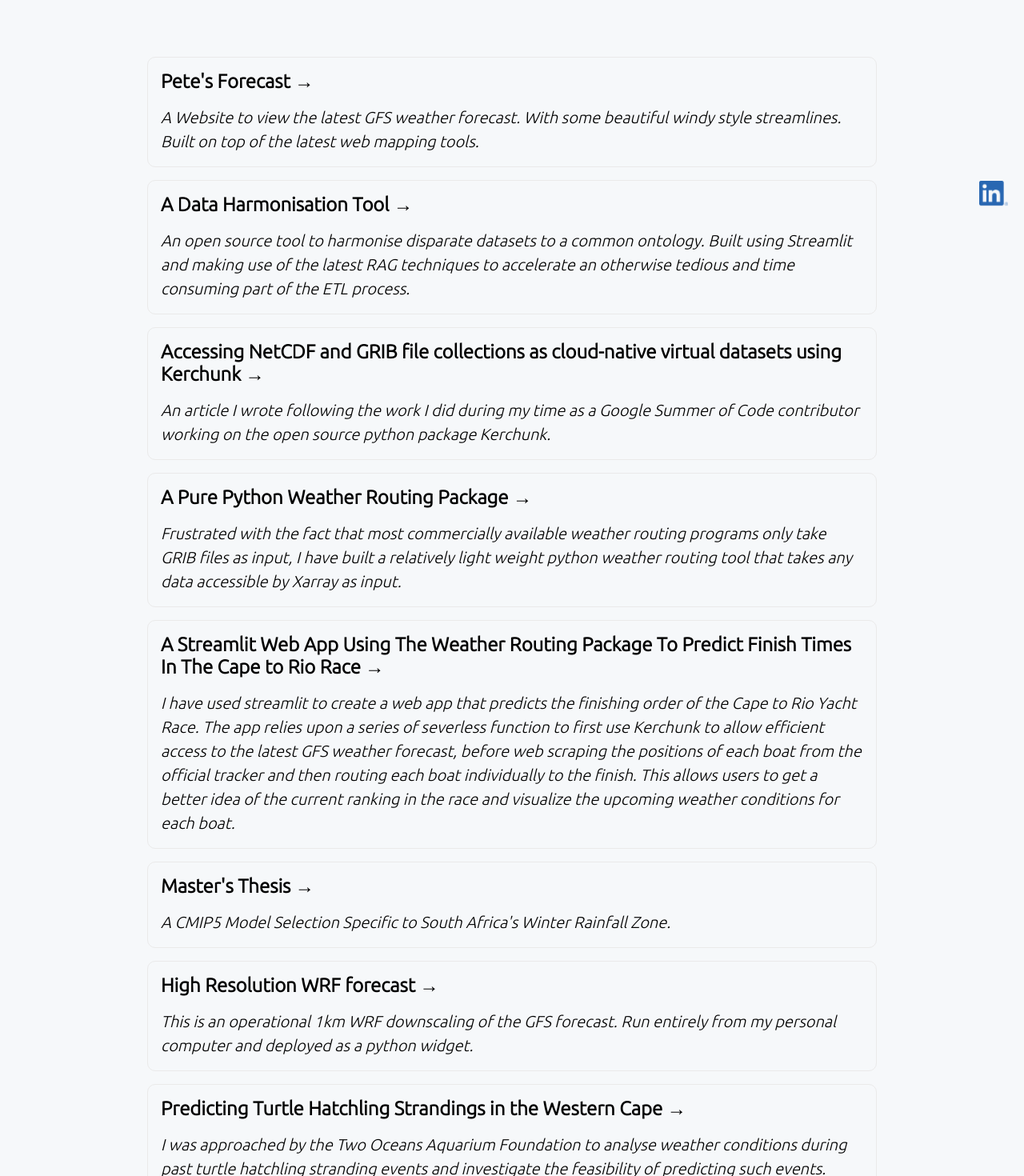
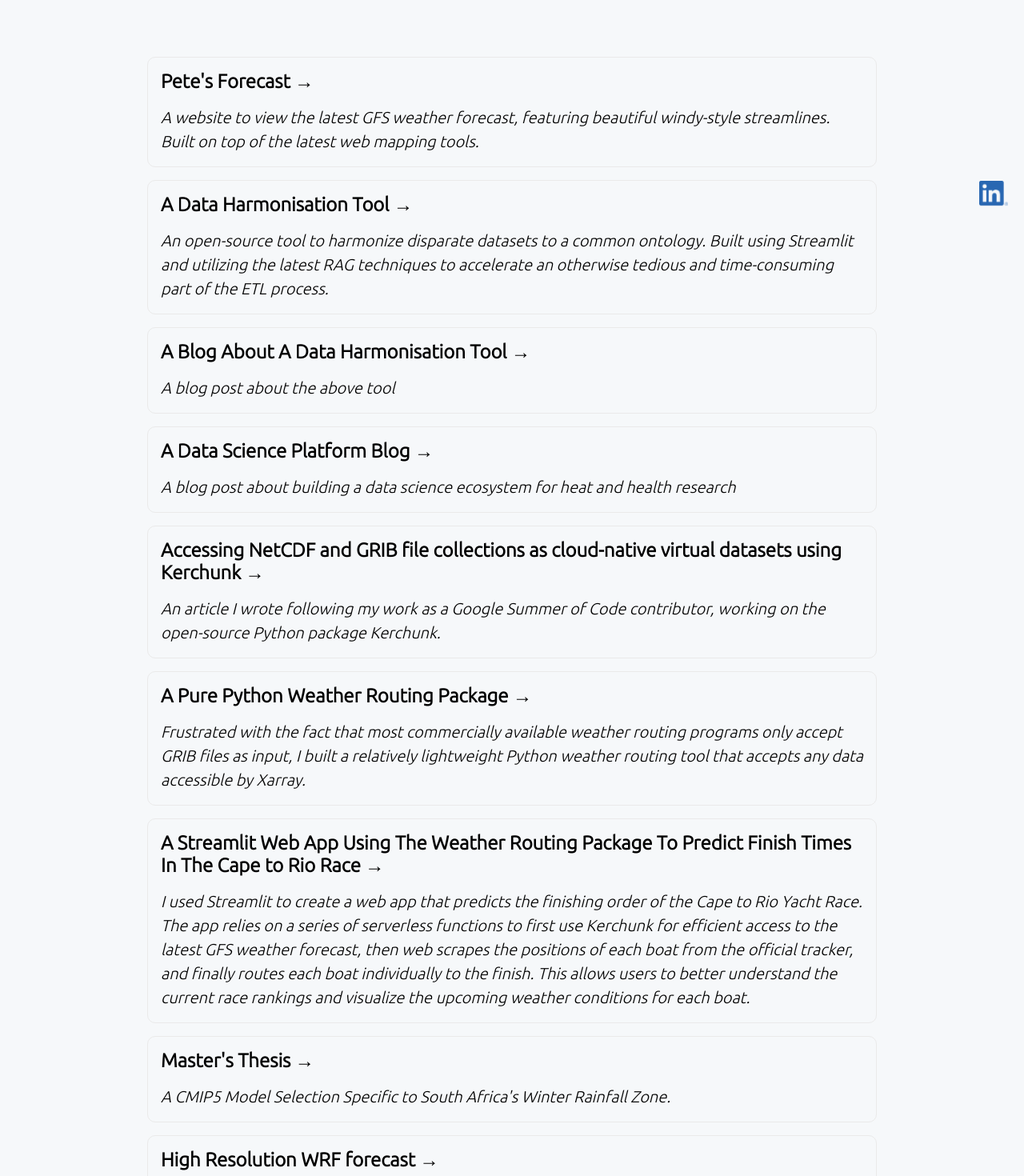
Before and after one commit to peterm790/nextjs_site, a Next.js app: page / in a window 1280 px wide. Shown: the part 520-1990 px from the top of the page at 80% size. Built offline with nearby package versions, Linux system fonts and the light colour scheme.

Commit message:
add heat blogs, fix grammar

```diff
--- a/pages/index.js
+++ b/pages/index.js
@@ -14,7 +14,7 @@ export default function Home() {
 
       <section className={utilStyles.headingMd}>
         <p className={styles.description}>
-          Hello! Please find below a haphazard collection of projects I have worked on over the years.
+          Hello! This site contains a haphazard collection of projects I have worked on over the years :)
         </p>
       </section>
 
@@ -24,35 +24,49 @@ export default function Home() {
             <Link href ="https://www.petesforecast.com/map">
             <a className={styles.card}>
               <h2>Pete&apos;s Forecast &rarr;</h2>
-              <p><em>A Website to view the latest GFS weather forecast. With some beautiful windy style streamlines. Built on top of the latest web mapping tools.</em></p>
+              <p><em>A website to view the latest GFS weather forecast, featuring beautiful windy-style streamlines. Built on top of the latest web mapping tools.</em></p>
             </a>
             </Link>
 
             <Link href = "https://github.com/csag-uct/Metadata-Harmonisation-Tool">
             <a className={styles.card}>
               <h2>A Data Harmonisation Tool &rarr;</h2>
-              <p><em>An open source tool to harmonise disparate datasets to a common ontology. Built using Streamlit and making use of the latest RAG techniques to accelerate an otherwise tedious and time consuming part of the ETL process.</em></p>
+              <p><em>An open-source tool to harmonize disparate datasets to a common ontology. Built using Streamlit and utilizing the latest RAG techniques to accelerate an otherwise tedious and time-consuming part of the ETL process.</em></p>
+            </a>
+            </Link>
+
+            <Link href = "https://www.he2at.com/2025/05/30/accelerating-clinical-health-data-harmonisation-with-ai-building-the-mapping-app/">
+            <a className={styles.card}>
+              <h2>A Blog About A Data Harmonisation Tool &rarr;</h2>
+              <p><em>A blog post about the above tool</em></p>
+            </a>
+            </Link>
+
+            <Link href = "https://www.he2at.com/2025/05/30/accelerating-clinical-health-data-harmonisation-with-ai-building-the-mapping-app/">
+            <a className={styles.card}>
+              <h2>A Data Science Platform Blog &rarr;</h2>
+              <p><em>A blog post about building a data science ecosystem for heat and health research</em></p>
             </a>
             </Link>
 
             <Link href ="https://medium.com/pangeo/accessing-netcdf-and-grib-file-collections-as-cloud-native-virtual-datasets-using-kerchunk-625a2d0a9191">
             <a className={styles.card}>
               <h2>Accessing NetCDF and GRIB file collections as cloud-native virtual datasets using Kerchunk &rarr;</h2>
-              <p><em>An article I wrote following the work I did during my time as a Google Summer of Code contributor working on the open source python package Kerchunk.</em></p>
+              <p><em>An article I wrote following my work as a Google Summer of Code contributor, working on the open-source Python package Kerchunk.</em></p>
             </a>
             </Link>
 
             <Link href ="https://github.com/peterm790/weather_routing/">
             <a className={styles.card}>
               <h2>A Pure Python Weather Routing Package &rarr;</h2>
-              <p><em>Frustrated with the fact that most commercially available weather routing programs only take GRIB files as input, I have built a relatively light weight python weather routing tool that takes any data accessible by Xarray as input. </em></p>
+              <p><em>Frustrated with the fact that most commercially available weather routing programs only accept GRIB files as input, I built a relatively lightweight Python weather routing tool that accepts any data accessible by Xarray.</em></p>
             </a>
             </Link>
 
             <Link href ="https://peterm790-cape-2-rio-tracker-home-6learv.streamlit.app/">
             <a className={styles.card}>
               <h2>A Streamlit Web App Using The Weather Routing Package To Predict Finish Times In The Cape to Rio Race &rarr;</h2>
-              <p><em> I have used streamlit to create a web app that predicts the finishing order of the Cape to Rio Yacht Race. The app relies upon a series of severless function to first use Kerchunk to allow efficient access to the latest GFS weather forecast, before web scraping the positions of each boat from the official tracker and then routing each boat individually to the finish. This allows users to get a better idea of the current ranking in the race and visualize the upcoming weather conditions for each boat. </em></p>
+              <p><em>I used Streamlit to create a web app that predicts the finishing order of the Cape to Rio Yacht Race. The app relies on a series of serverless functions to first use Kerchunk for efficient access to the latest GFS weather forecast, then web scrapes the positions of each boat from the official tracker, and finally routes each boat individually to the finish. This allows users to better understand the current race rankings and visualize the upcoming weather conditions for each boat.</em></p>
             </a>
             </Link>
 
@@ -66,14 +80,14 @@ export default function Home() {
             <Link href = "/wrf">
             <a className={styles.card}>
               <h2>High Resolution WRF forecast &rarr;</h2>
-              <p><em>This is an operational 1km WRF downscaling of the GFS forecast. Run entirely from my personal computer and deployed as a python widget. </em></p>
+              <p><em>This is an operational 1km WRF downscaling of the GFS forecast, run entirely from my personal computer and deployed as a Python widget.</em></p>
             </a>
             </Link>
 
             <Link href = "/Turtle_Analysis_Notebook">
              <a className={styles.card}>
                <h2>Predicting Turtle Hatchling Strandings in the Western Cape  &rarr;</h2>
-               <p><em>I was approached by the Two Oceans Aquarium Foundation to analyse weather conditions during past turtle hatchling stranding events and investigate the feasibility of predicting such events. </em></p>
+               <p><em>I was approached by the Two Oceans Aquarium Foundation to analyze weather conditions during past turtle hatchling stranding events and investigate the feasibility of predicting such events.</em></p>
              </a>
              </Link>
 
```
